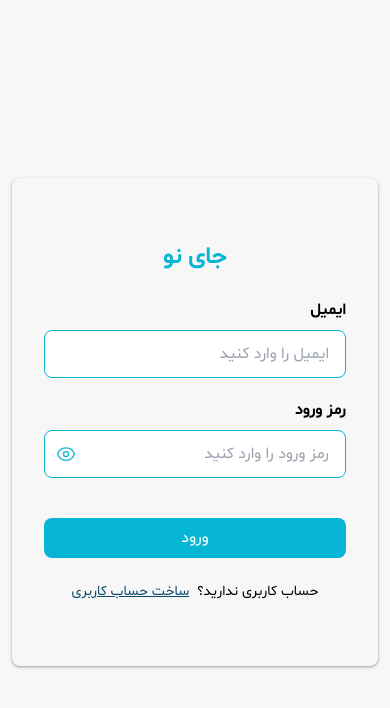
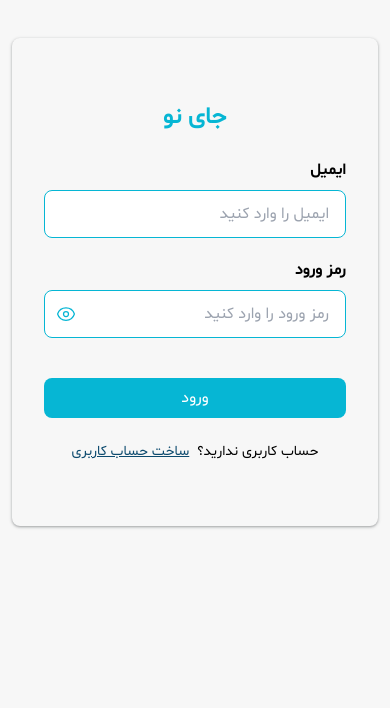
Before and after one commit to rezaMH0123/sale-ads, a React (Vite) app: page /login in a window 390 px wide. Shown: the top 708 px of the page. Built offline with nearby package versions, Linux system fonts and the light colour scheme.

Commit message:
handle responsive

```diff
--- a/src/App.tsx
+++ b/src/App.tsx
@@ -8,7 +8,7 @@ const queryClient = new QueryClient();
 
 function App() {
   return (
-    <div className="h-screen ">
+    <div className="h-screen pb-[280px]">
       <Toaster
         position="top-center"
         reverseOrder={true}
```
